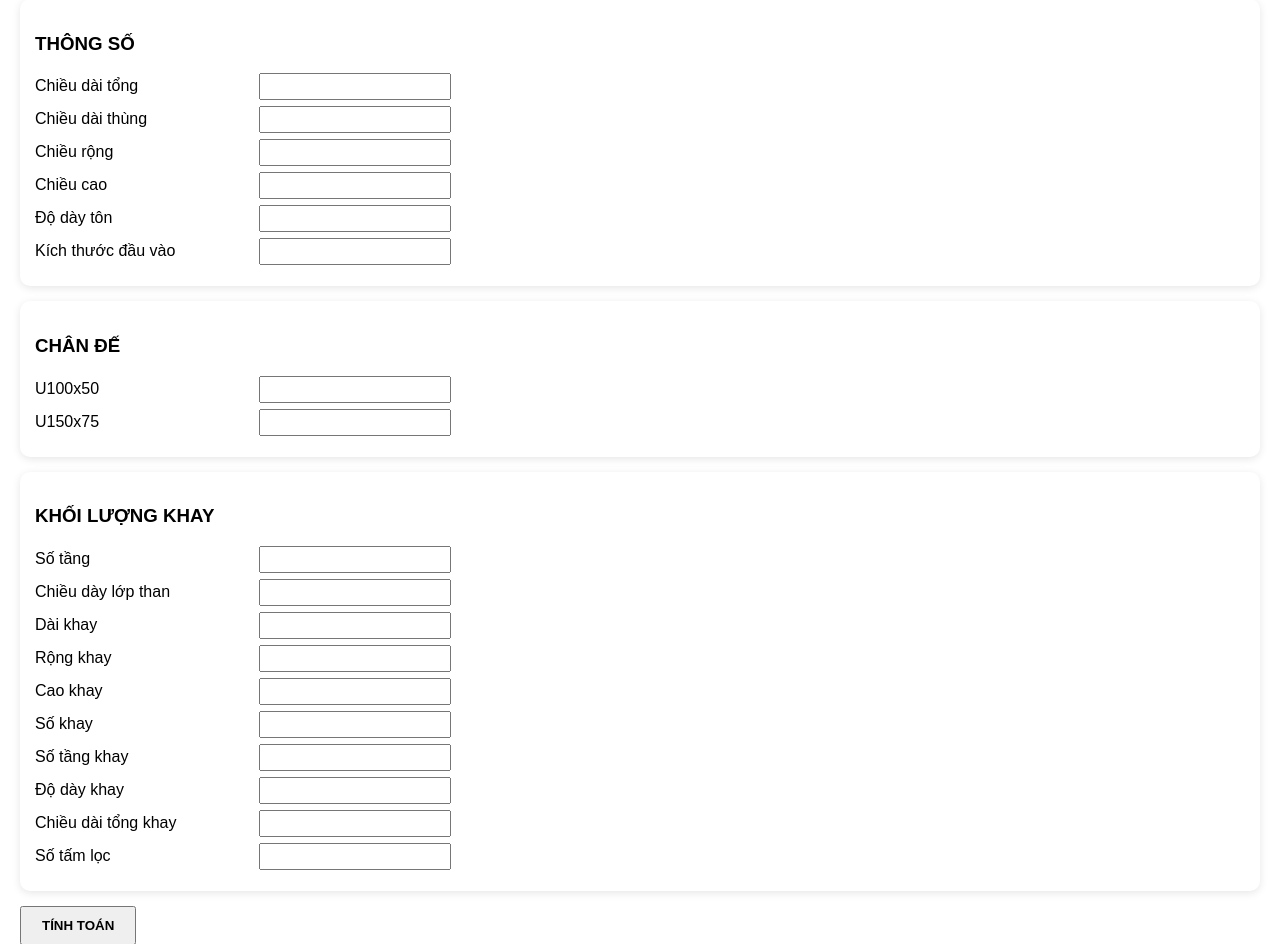
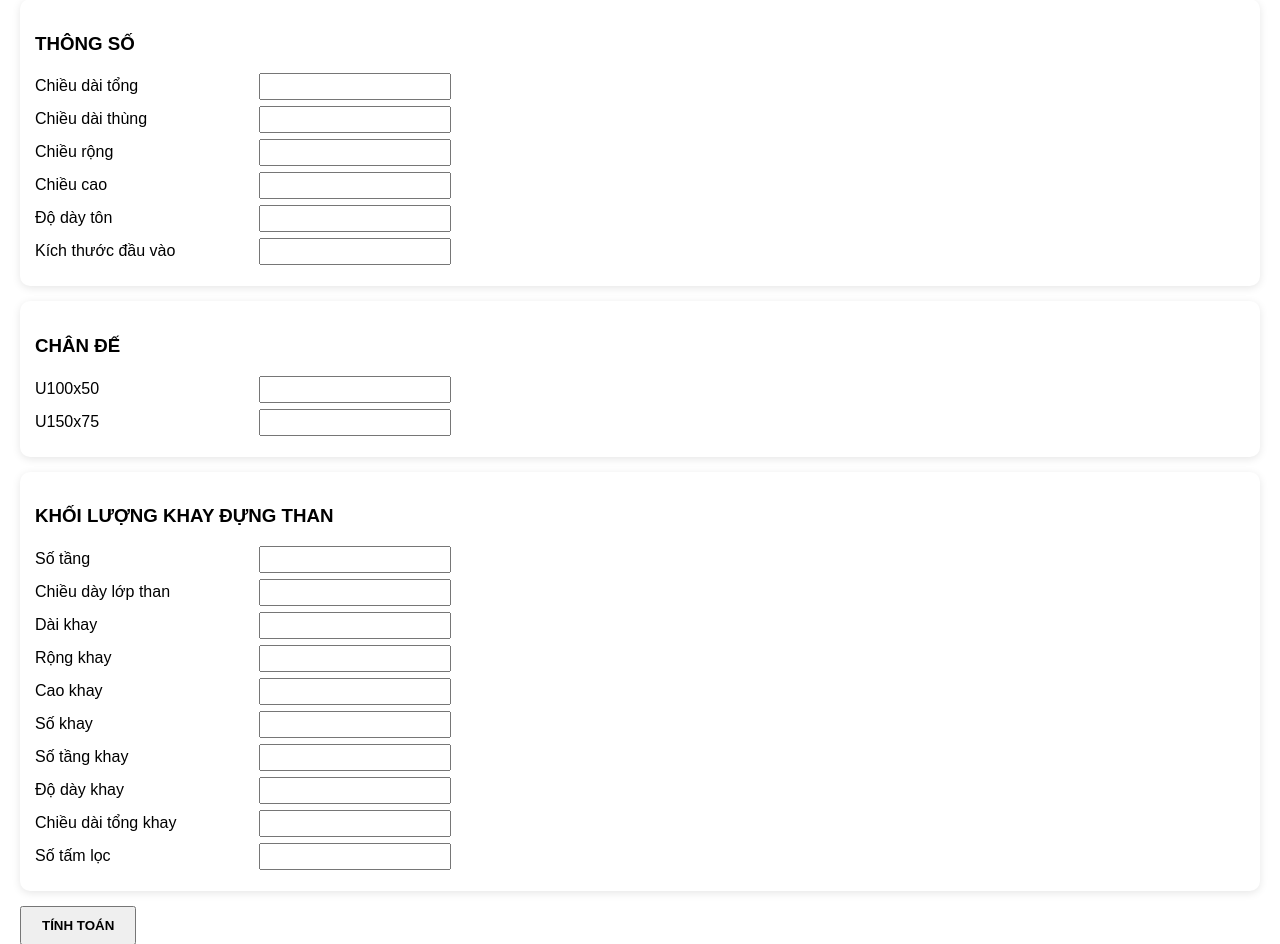
Before and after one commit to 20020899-debug/flask-thung-than, a Flask app: page /thung-than in a window 1280 px wide. Shown: the part 162-1106 px from the top of the page. Run offline with Flask 3, Linux system fonts and the light colour scheme.

Commit message:
Update thung_than.html

```diff
--- a/flaskapp1/templates/thung_than.html
+++ b/flaskapp1/templates/thung_than.html
@@ -95,7 +95,7 @@
 
 <!-- ================= KHÁC ================= -->
 <div class="box">
-<h3>KHỐI LƯỢNG KHAY</h3>
+<h3>KHỐI LƯỢNG KHAY ĐỰNG THAN</h3>
 
 <label>Số tầng</label>
 <input name="Số tầng"
@@ -107,7 +107,7 @@
 
 <label>Dài khay</label>
 <input name="Dài khay"
-       value="{{ form.get('Dày khay', '') }}"><br>
+       value="{{ form.get('Dài khay', '') }}"><br>
 
 <label>Rộng khay</label>
 <input name="Rộng khay"
```
